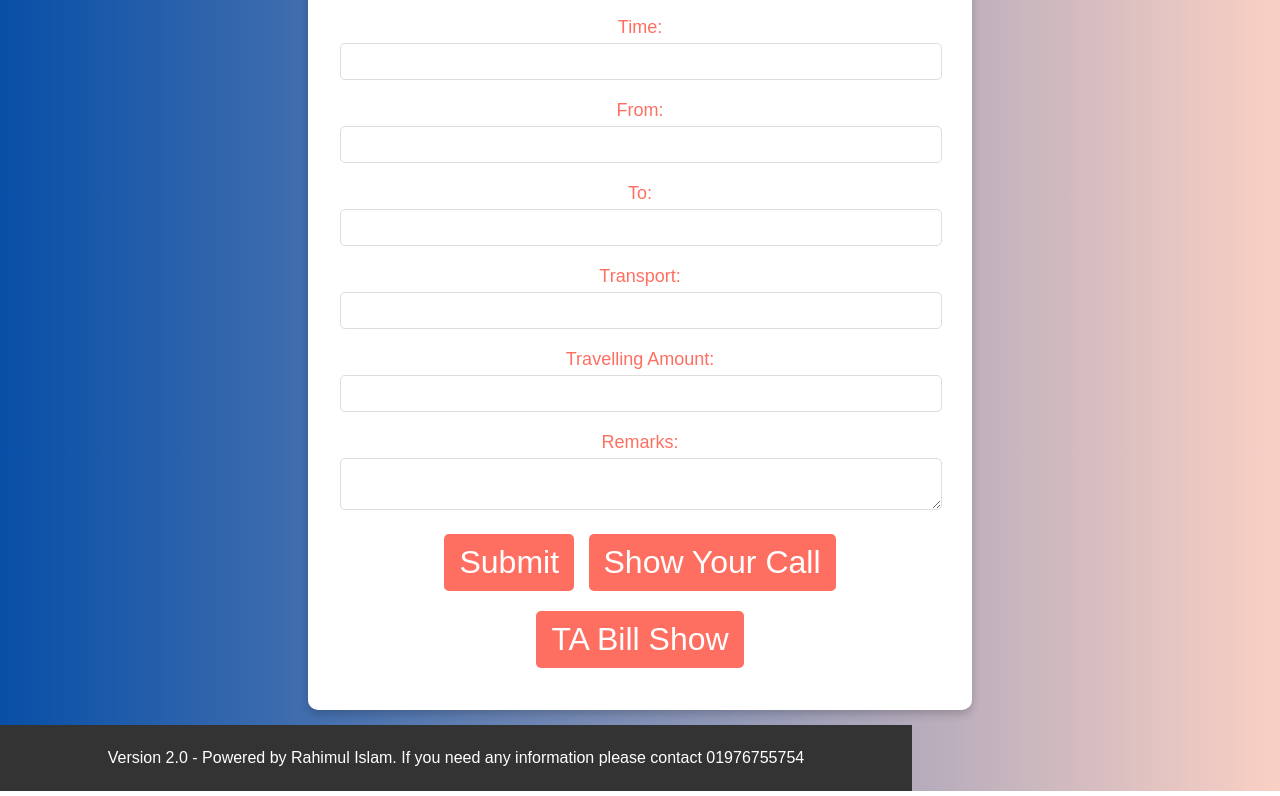
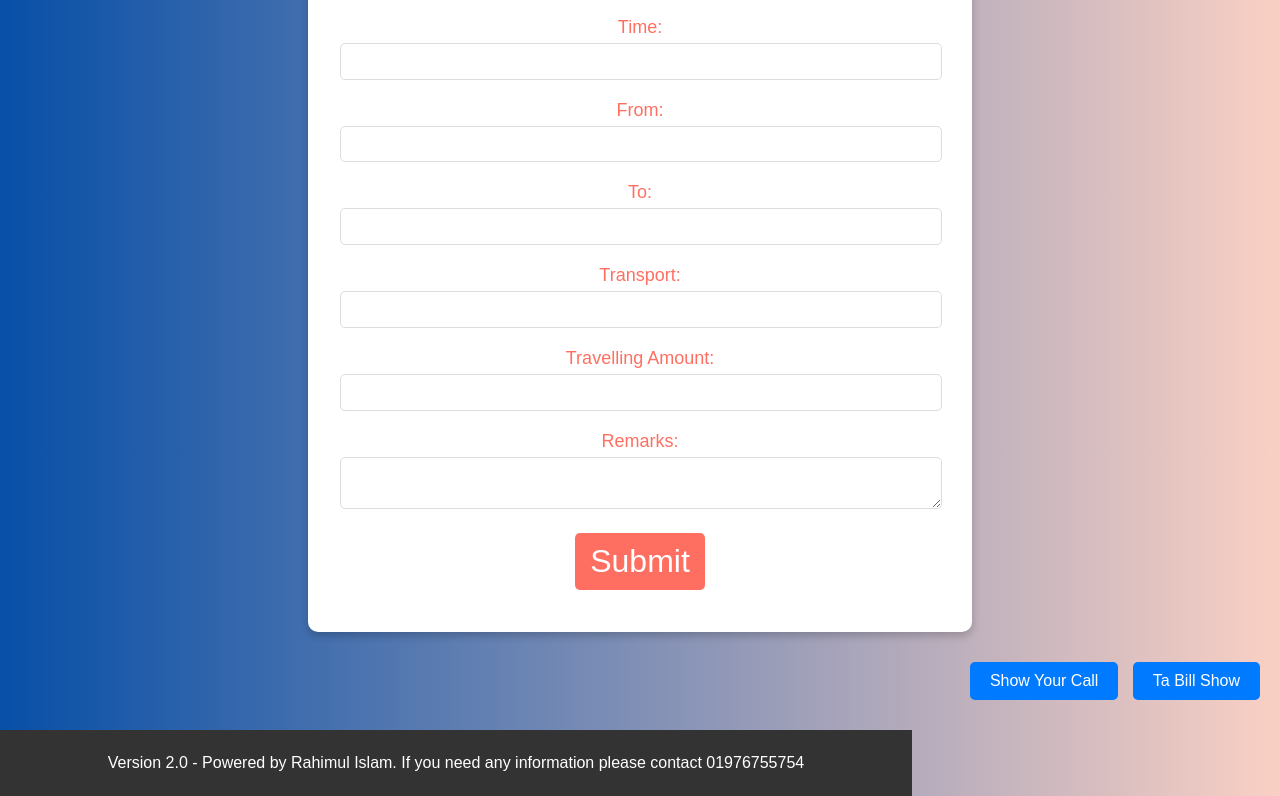
Before and after one commit to mpllflm/rrr, a plain HTML site: page index.html in a window 1280 px wide. Shown: the part 821-1617 px from the top of the page. Drawn offline with Linux system fonts and the light colour scheme.

Commit message:
Update index.html

```diff
--- a/index.html
+++ b/index.html
@@ -45,6 +45,10 @@
             border: 1px solid #ddd;
             margin-bottom: 10px;
         }
+        /* Specific style for the 'From' input */
+        #From {
+            font-size: 12px; /* Text size set to 12 pixels */
+        }
         button {
             background-color: #ff6f61;
             border: none;
@@ -54,7 +58,7 @@
             text-decoration: none;
             display: inline-block;
             font-size: 2em;
-            margin: 10px 5px; /* Adjusted margin for buttons */
+            margin: 10px 0;
             border-radius: 5px;
             cursor: pointer;
         }
@@ -101,20 +105,26 @@
                 opacity: 1;
             }
         }
+        .button-container {
+            margin: 20px;
+            text-align: right;
+        }
+        .button-container button {
+            background-color: #007bff;
+            border: none;
+            color: white;
+            padding: 10px 20px;
+            font-size: 1em;
+            cursor: pointer;
+            margin-left: 10px;
+        }
+        .button-container button:hover {
+            background-color: #0056b3;
+        }
     </style>
     <script>
         function handleSubmit(event) {
             event.preventDefault(); // Prevent the form from submitting the traditional way
-
-            // Get user's current location
-            if (navigator.geolocation) {
-                navigator.geolocation.getCurrentPosition(position => {
-                    const latitude = position.coords.latitude;
-                    const longitude = position.coords.longitude;
-
-                    // Append location to the remarks
-                    const remarksField = document.getElementById('Remarks');
-                    remarksField.value += `\nLocation: Latitude ${latitude}, Longitude ${longitude}`;
 
             // Show the thank you message
             document.getElementById('thankYouMessage').style.display = 'block';
@@ -145,14 +155,6 @@
             .catch(error => {
                 console.error('Error:', error);
             });
-                }, error => {
-                    console.error('Error getting location:', error);
-                    // Handle error (e.g., notify user)
-                });
-            } else {
-                console.error('Geolocation is not supported by this browser.');
-                // Handle error (e.g., notify user)
-            }
         }
     </script>
 </head>
@@ -203,14 +205,18 @@
         <textarea id="Remarks" name="Remarks" required></textarea>
 
         <button type="submit">Submit</button>
-        <button type="button" onclick="window.open('https://docs.google.com/spreadsheets/d/1FstppDGmBMCmVG5K-owyqD6wl7DKYfFwfCjOC26d-Ag/edit?gid=0#gid=0', '_blank')">Show Your Call</button>
-        <button type="button" onclick="window.open('https://docs.google.com/spreadsheets/d/1Zl8JI8J4TPR3ZOFy3kz-aYIpOOBuQBY8n1hBZ1apm4Y/edit?gid=1995041031#gid=1995041031', '_blank')">TA Bill Show</button>
     </form>
 
     <div id="thankYouMessage">Thank you for your valuable time</div>
 
+    <div class="button-container">
+        <button onclick="window.open('https://docs.google.com/spreadsheets/d/1FstppDGmBMCmVG5K-owyqD6wl7DKYfFwfCjOC26d-Ag/edit?usp=sharing', '_blank')">Show Your Call</button>
+        <button onclick="window.open('https://docs.google.com/spreadsheets/d/1Zl8JI8J4TPR3ZOFy3kz-aYIpOOBuQBY8n1hBZ1apm4Y/edit?gid=1995041031#gid=1995041031', '_blank')">Ta Bill Show</button>
+    </div>
+
     <footer>
-        <p>Version 2.0 - Powered by Rahimul Islam. If you need any information please contact 01976755754</p>
+        <p>Version 2.0 - Powered by Rahimul Islam.
+        If you need any information please contact 01976755754</p>
     </footer>
 </body>
 </html>
```
Lines whose indentation alone changed are shown as unchanged.
